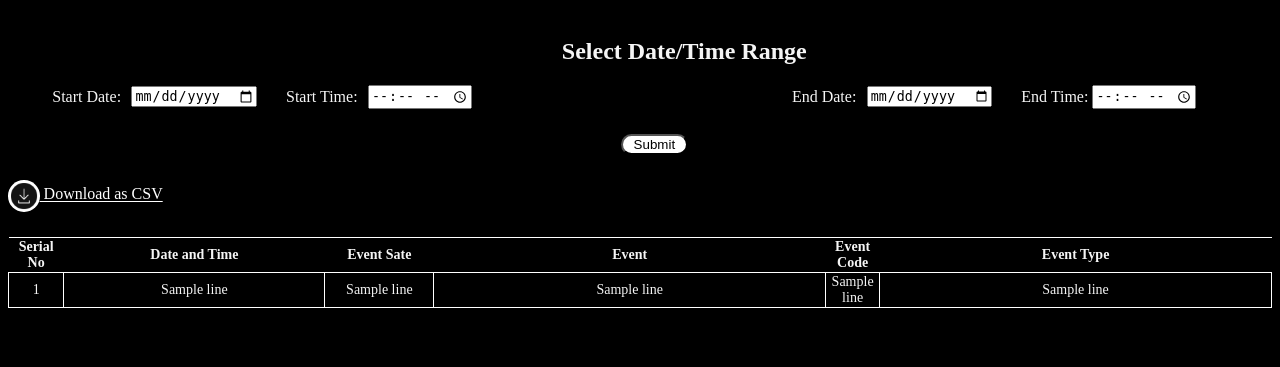
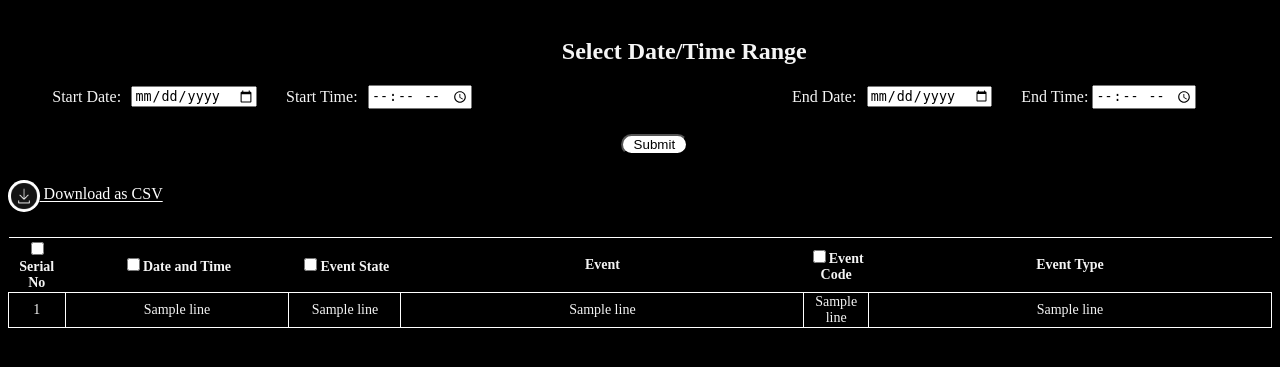
Before and after one commit to Bipin2005-dev/ProLogger, a Flask app: template templates/table.html in a window 1280 px wide. Shown: the top 367 px of the page. Run offline with Flask 3, Linux system fonts and the light colour scheme; the template is opened without the code that fills it: most values are stand-ins (such as "Sample title", 1, 10 or a date in 2020).

Commit message:
Added sorting functionality to the table.

```diff
--- a/current_task.txt
+++ b/current_task.txt
@@ -1 +1,4 @@
-Now, have to implement the drag and drop feature for the index page.
+Table sorting and filtering mechanism.
+You can just add a selectable near each header to tell what the table is being sorted by.
+
+For the first version of this, do not allow the table to be sorted with multiple filters.
--- a/static/css/table_styles.css
+++ b/static/css/table_styles.css
@@ -30,7 +30,7 @@ td {
 }
 
 .date-time {
-	width: 12%;
+	width: 10%;
 }
 
 .event-state {
@@ -40,7 +40,7 @@ td {
 	width: 18%;
 }
 .event-code {
-	width: 1%;
+	width: 2%;
 }
 .event-type {
 	width: 18%;
--- a/static/js/tables.js
+++ b/static/js/tables.js
@@ -1,4 +1,112 @@
+// Class for storing table elements.
+class Data {
+  constructor(serial_no, datetime, event_state, event, event_code, event_type) {
+    this.serial_no = serial_no;
+    this.datetime = datetime;
+    this.event_state = event_state;
+    this.event = event;
+    this.event_code = event_code;
+    this.event_type = event_type;
+  }
+}
+
+let child_list = [];
+
 document.addEventListener("DOMContentLoaded", () => {
-  tableHead = document.querySelector("table thead");
-  console.log(tableHead);
+  // Parsing the data from the table.
+  let data = document.getElementsByTagName("tr");
+  let child;
+  Array.from(data).forEach((row) => {
+    if (row.querySelector(".sl-no")) {
+      // Create a Data object corresponding to each row and store it somewhere.
+      let serial_no = row.querySelector(".sl-no").innerHTML;
+      let datetime = row.querySelector(".date-time").innerHTML;
+      let event_state = row.querySelector(".event-state").innerHTML;
+      let _event = row.querySelector(".event").innerHTML;
+      let event_code = row.querySelector(".event-code").innerHTML;
+      let event_type = row.querySelector(".event-type").innerHTML;
+      child = new Data(
+        serial_no,
+        datetime,
+        event_state,
+        _event,
+        event_code,
+        event_type
+      );
+      // Add that element to child_dict, with sl-no as the key, Data as value.
+      child_list.push(child);
+    }
+  });
+
+  // Listen for a checked event.
+  checkboxes = document.querySelectorAll('input[type="checkbox"]');
+  checkboxes.forEach((input) => {
+    input.addEventListener("change", (event) => {
+      // Allow sorting by only one parameter at a time.
+      if (event.target.checked) {
+        checkboxes.forEach((input) => {
+          if (input != event.target) {
+            input.checked = false;
+          }
+        });
+
+        let sorted_list;
+
+        // Case of Date and Time.
+        if (event.target.id === "date_checkbox") {
+          // Sort according to Date and Time.
+          sorted_list = [...child_list].sort(
+            (a, b) => new Date(a.datetime) - new Date(b.datetime)
+          );
+        } else if (event.target.id === "es_checkbox") {
+          // Sort according to events alphabetically, but also sort by serial_no.
+          sorted_list = [...child_list].sort((a, b) => {
+            if (a.event_state === b.event_state) {
+              return a.serial_no - b.serial_no;
+            } else {
+              return a.event_state.localeCompare(b.event_state);
+            }
+          });
+        } else if (event.target.id === "ecode_checkbox") {
+          sorted_list = [...child_list].sort((a, b) => {
+            if (a.event_code === b.event_code) {
+              return a.serial_no - b.serial_no;
+            } else {
+              return a.event_code.localeCompare(b.event_code);
+            }
+          });
+        } else if (event.target.id === "sl_checkbox") {
+          sorted_list = [...child_list].sort(
+            (a, b) => a.serial_no - b.serial_no
+          );
+        }
+
+        // Delete all elements of the table and append the new data from sorted list.
+        let content = "";
+        sorted_list.forEach((element) => {
+          console.log("Reached");
+          content += `<tr><td class="sl-no">${element.serial_no}</td>
+        <td class="date-time">${element.datetime}</td>
+        <td class="event-state">${element.event_state}</td>
+        <td class="event">${element.event}</td>
+        <td class="event-code">${element.event_code}</td>
+        <td class="event-type">${element.event_type}</td></tr>`;
+        });
+        document.getElementsByTagName("tbody")[0].innerHTML = content;
+      } else {
+        // Delete all elements of the table and append the new data from original list.
+        let content = "";
+        child_list.forEach((element) => {
+          console.log("Reached");
+          content += `<tr><td class="sl-no">${element.serial_no}</td>
+        <td class="date-time">${element.datetime}</td>
+        <td class="event-state">${element.event_state}</td>
+        <td class="event">${element.event}</td>
+        <td class="event-code">${element.event_code}</td>
+        <td class="event-type">${element.event_type}</td></tr>`;
+        });
+        document.getElementsByTagName("tbody")[0].innerHTML = content;
+      }
+    });
+  });
 });
--- a/templates/table.html
+++ b/templates/table.html
@@ -15,11 +15,11 @@ block bodyAfterForm %}
 </div>
 <table>
   <thead>
-    <th>Serial No</th>
-    <th>Date and Time</th>
-    <th>Event Sate</th>
+    <th><label for="sl_checkbox" style="cursor:pointer"><input type="checkbox" id="sl_checkbox">Serial No</input></label></th>
+    <th><label for="date_checkbox" style="cursor: pointer;"><input type="checkbox" id="date_checkbox">Date and Time</input></label></th>
+    <th><label for="es_checkbox" style="cursor: pointer;"><input type="checkbox" id="es_checkbox">Event State</input></label></th>
     <th>Event</th>
-    <th>Event Code</th>
+    <th><label for="ecode_checkbox" style="cursor: pointer;"><input type="checkbox" id="ecode_checkbox">Event Code</input></label></th>
     <th>Event Type</th>
   </thead>
   <tbody>
@@ -34,6 +34,6 @@ block bodyAfterForm %}
     </tr>
     {% endfor %}
   </tbody>
-</table>
+<table>
 
 {% endblock %}
```
